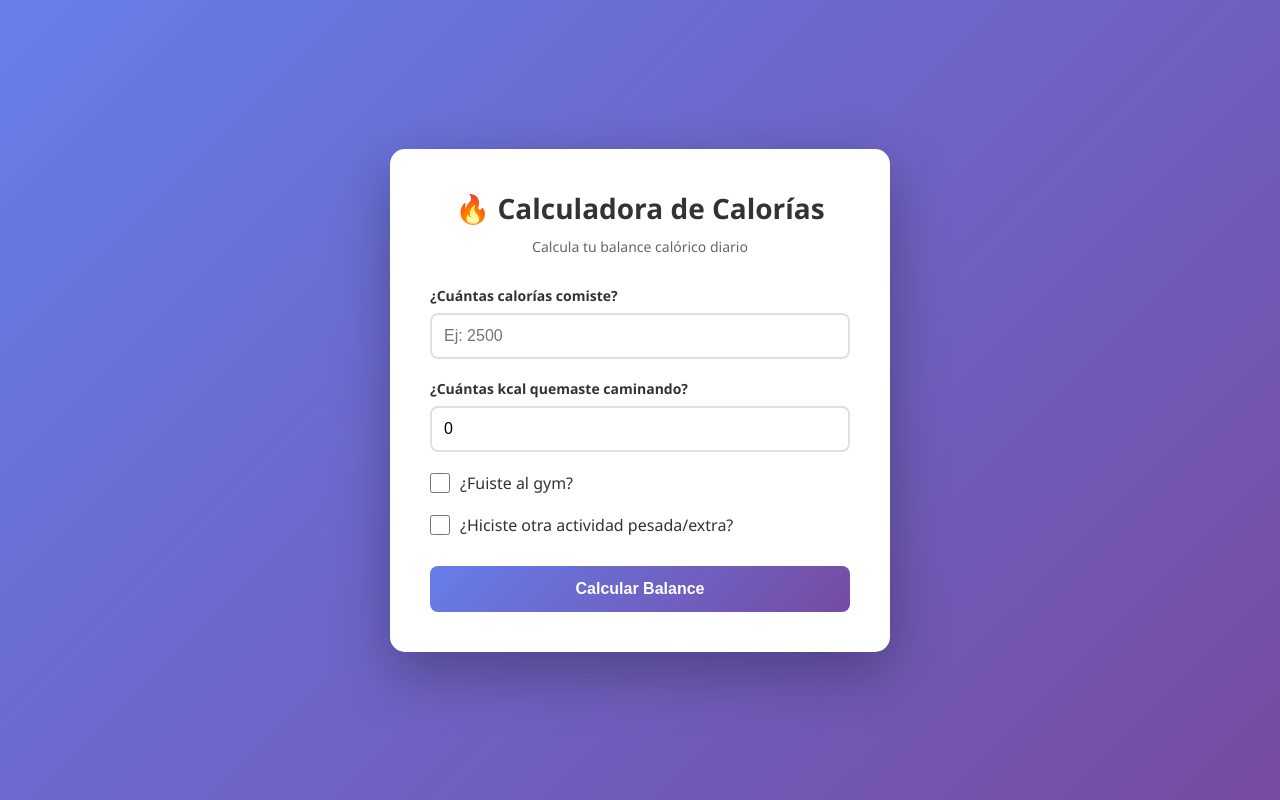
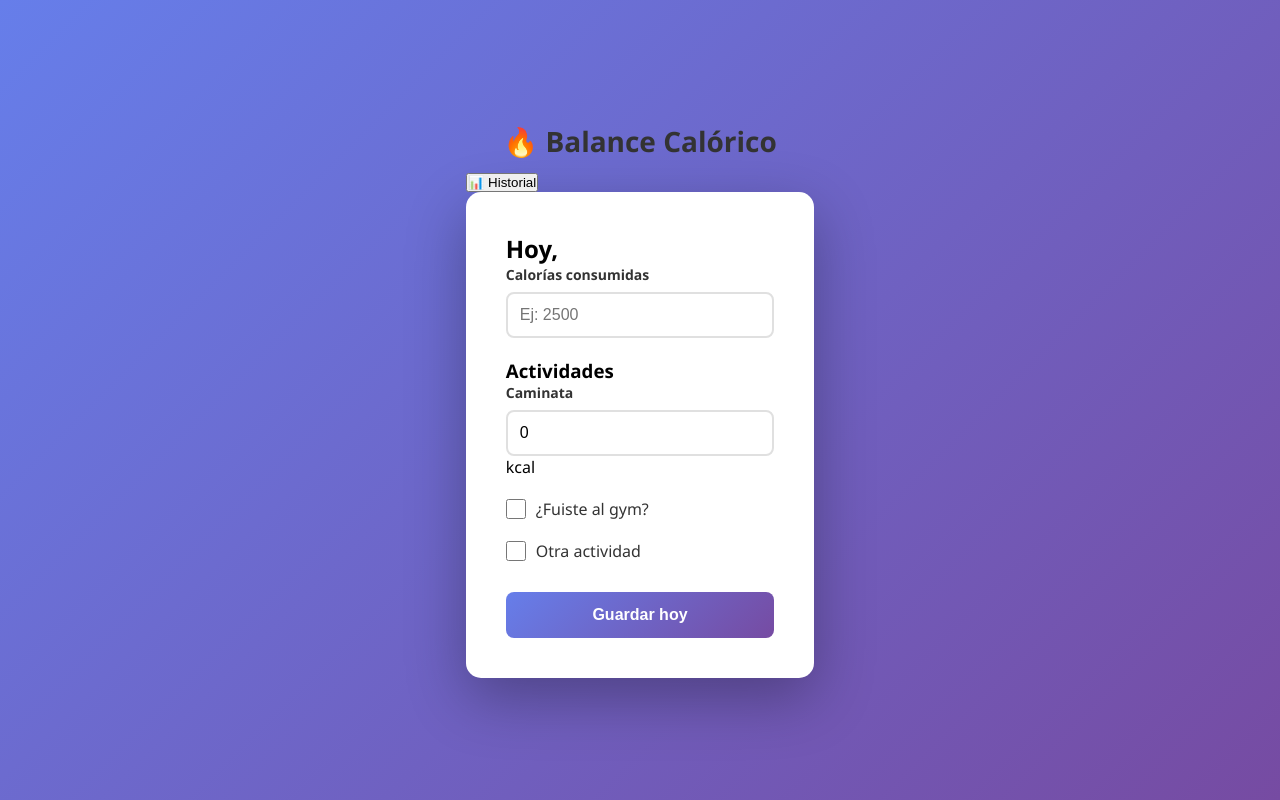
Before and after one commit to josafatprog/calculadoradecalorias, a Flask app: page / in a window 1280 px wide. Run offline with Flask 3, Linux system fonts and the light colour scheme.

Commit message:
Redesign HTML with history and statistics features

```diff
--- a/templates/index.html
+++ b/templates/index.html
@@ -5,27 +5,45 @@
     <meta name="viewport" content="width=device-width, initial-scale=1.0">
     <title>Calculadora de Calorías</title>
     <link rel="stylesheet" href="{{ url_for('static', filename='style.css') }}">
+    <script src="https://cdn.jsdelivr.net/npm/chart.js"></script>
 </head>
 <body>
+    <div class="app">
+        <!-- HEADER -->
+        <header class="header">
+            <div class="header-content">
+                <h1 class="logo">🔥 Balance Calórico</h1>
+                <button class="btn-historial" id="btnHistorial">📊 Historial</button>
+            </div>
+        </header>
+
+        <!-- MAIN PAGE -->
+        <main id="mainPage" class="main-page">
             <div class="container">
-        <div class="card">
-            <h1>🔥 Calculadora de Calorías</h1>
-            <p class="subtitle">Calcula tu balance calórico diario</p>
+                <section class="card input-section">
+                    <h2>Hoy, <span id="fechaHoy"></span></h2>
 
                     <form id="formulario">
                         <div class="input-group">
-                    <label for="cal_ingeridas">¿Cuántas calorías comiste?</label>
-                    <input type="number" id="cal_ingeridas" name="cal_ingeridas" placeholder="Ej: 2500" required>
+                            <label for="cal_ingeridas">Calorías consumidas</label>
+                            <input type="number" id="cal_ingeridas" placeholder="Ej: 2500" required>
                         </div>
 
+                        <div class="divider"></div>
+
+                        <h3 class="section-title">Actividades</h3>
+
                         <div class="input-group">
-                    <label for="cal_caminata">¿Cuántas kcal quemaste caminando?</label>
-                    <input type="number" id="cal_caminata" name="cal_caminata" placeholder="Ej: 300" value="0">
+                            <label for="cal_caminata">Caminata</label>
+                            <div class="input-with-unit">
+                                <input type="number" id="cal_caminata" placeholder="0" value="0">
+                                <span class="unit">kcal</span>
+                            </div>
                         </div>
 
                         <div class="checkbox-group">
                             <label>
-                        <input type="checkbox" id="fue_gym" name="fue_gym">
+                                <input type="checkbox" id="fue_gym">
                                 ¿Fuiste al gym?
                             </label>
                         </div>
@@ -33,48 +51,108 @@
                         <div id="gym_options" class="hidden">
                             <div class="checkbox-group">
                                 <label>
-                            <input type="checkbox" id="hizo_cardio" name="hizo_cardio">
-                            ¿Hiciste cardio?
+                                    <input type="checkbox" id="hizo_cardio">
+                                    Cardio
                                 </label>
                             </div>
 
                             <div id="cardio_input" class="hidden input-group">
-                        <label for="cal_cardio">¿Cuántas kcal quemaste en cardio?</label>
-                        <input type="number" id="cal_cardio" name="cal_cardio" placeholder="Ej: 400" value="0">
+                                <label for="cal_cardio">Cardio quemado</label>
+                                <div class="input-with-unit">
+                                    <input type="number" id="cal_cardio" placeholder="0" value="0">
+                                    <span class="unit">kcal</span>
+                                </div>
                             </div>
                         </div>
 
                         <div class="checkbox-group">
                             <label>
-                        <input type="checkbox" id="hizo_extra" name="hizo_extra">
-                        ¿Hiciste otra actividad pesada/extra?
+                                <input type="checkbox" id="hizo_extra">
+                                Otra actividad
                             </label>
                         </div>
 
                         <div id="extra_input" class="hidden input-group">
-                    <label for="cal_extra">¿Cuántas kcal quemaste en esta actividad?</label>
-                    <input type="number" id="cal_extra" name="cal_extra" placeholder="Ej: 200" value="0">
+                            <label for="cal_extra">Actividad quemada</label>
+                            <div class="input-with-unit">
+                                <input type="number" id="cal_extra" placeholder="0" value="0">
+                                <span class="unit">kcal</span>
+                            </div>
                         </div>
 
-                <button type="submit" class="btn-calcular">Calcular Balance</button>
+                        <button type="submit" class="btn-calcular">Guardar hoy</button>
                     </form>
+                </section>
 
-            <div id="resultado" class="resultado hidden">
-                <h2>Resultados</h2>
-                <div class="resultado-content">
-                    <div class="stat">
-                        <span class="label">Calorías Quemadas:</span>
-                        <span class="value" id="cal_quemadas_resultado">0</span>
+                <section id="resultado" class="card resultado hidden">
+                    <div class="resultado-header">
+                        <h2>Resultado del día</h2>
+                        <span class="resultado-badge" id="resultadoBadge">Mantenimiento</span>
                     </div>
-                    <div class="stat">
-                        <span class="label">Estado:</span>
-                        <span class="value" id="estado_resultado">-</span>
-                    </div>
-                    <div class="stat balance">
-                        <span class="label">Balance:</span>
-                        <span class="value" id="balance_resultado">0 kcal</span>
+
+                    <div class="resultado-main">
+                        <div class="balance-box" id="balanceBox">
+                            <span class="balance-value" id="balanceValue">0 kcal</span>
+                            <span class="balance-label" id="balanceLabel">Mantenimiento</span>
                         </div>
                     </div>
+
+                    <div class="resultado-grid">
+                        <div class="stat-item">
+                            <span class="stat-label">Consumido</span>
+                            <span class="stat-value" id="cal_consumido">0</span>
+                        </div>
+                        <div class="stat-item">
+                            <span class="stat-label">Quemado</span>
+                            <span class="stat-value" id="cal_quemado">0</span>
+                        </div>
+                    </div>
+
+                    <div class="actividades-desglose">
+                        <h4>Desglose de actividades</h4>
+                        <div id="actividadesDetalle" class="actividades-list"></div>
+                    </div>
+
+                    <button class="btn-eliminar" id="btnEliminarHoy">🗑️ Eliminar registro de hoy</button>
+                </section>
+            </div>
+        </main>
+
+        <!-- HISTORY PAGE -->
+        <div id="historialPage" class="historial-page hidden">
+            <div class="container">
+                <header class="historial-header">
+                    <button class="btn-volver" id="btnVolver">← Atrás</button>
+                    <h1>Historial</h1>
+                </header>
+
+                <section class="card estadisticas-section">
+                    <h2>Últimos 7 días</h2>
+
+                    <div class="chart-container">
+                        <canvas id="chart"></canvas>
+                    </div>
+
+                    <div class="stats-grid">
+                        <div class="stat-card">
+                            <span class="stat-number" id="diasDeficit">0</span>
+                            <span class="stat-text">Días déficit</span>
+                        </div>
+                        <div class="stat-card">
+                            <span class="stat-number" id="diasSuperavit">0</span>
+                            <span class="stat-text">Días superávit</span>
+                        </div>
+                        <div class="stat-card">
+                            <span class="stat-number" id="promedioCalorico">0</span>
+                            <span class="stat-text">Promedio kcal</span>
+                        </div>
+                    </div>
+                </section>
+
+                <section class="card registros-section">
+                    <h2>Registros</h2>
+                    <div id="registrosList" class="registros-list"></div>
+                </section>
             </div>
         </div>
     </div>
```
Lines whose indentation alone changed are shown as unchanged.
